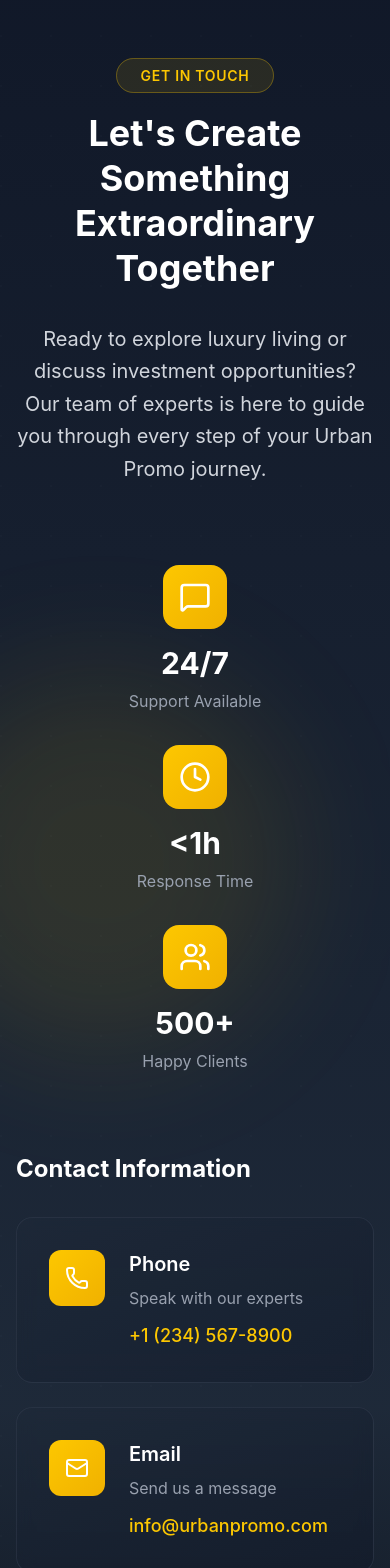
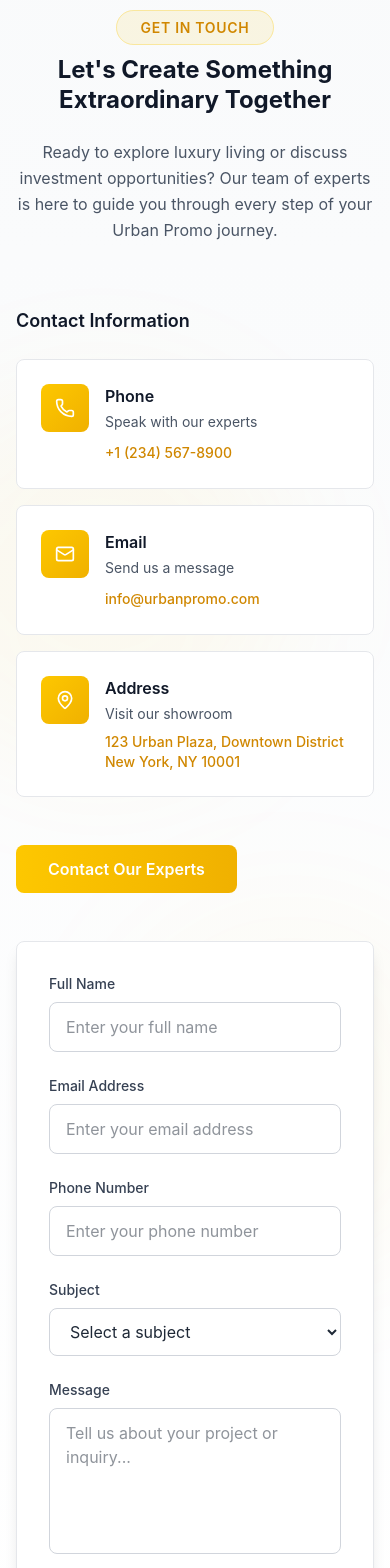
Before and after one commit to zeeeeeyd/urban-promo, a React (Vite) app: page / in a window 390 px wide. Shown: the part 8200-9768 px from the top of the page. Built offline with nearby package versions, Linux system fonts and the light colour scheme.

Commit message:
Fixed Contact Section and Scroll Indicators

```diff
--- a/src/components/Contact.tsx
+++ b/src/components/Contact.tsx
@@ -1,6 +1,6 @@
 import { useState } from 'react';
 import { useTranslation } from 'react-i18next';
-import { Mail, Phone, MapPin, Send, CheckCircle, MessageSquare, Clock, Users } from 'lucide-react';
+import { Mail, Phone, MapPin, Send, CheckCircle } from 'lucide-react';
 import ContactPopup from './ContactPopup';
 
 const Contact = () => {
@@ -38,155 +38,113 @@
     }, 3000);
   };
 
-  const stats = [
-    { icon: MessageSquare, value: '24/7', label: t('contact.stats.support') },
-    { icon: Clock, value: '<1h', label: t('contact.stats.response') },
-    { icon: Users, value: '500+', label: t('contact.stats.clients') }
-  ];
-
   return (
-    <section id="contact" className="relative py-32 bg-gradient-to-b from-gray-900 via-gray-800 to-black overflow-hidden">
-      {/* Animated Background Elements */}
+    <section id="contact" className="relative py-20 bg-gradient-to-b from-gray-50 to-white overflow-hidden">
+      {/* Background Elements */}
       <div className="absolute inset-0">
-        <div className="absolute top-1/4 right-1/4 w-96 h-96 bg-yellow-400/10 rounded-full blur-3xl animate-float"></div>
-        <div className="absolute bottom-1/4 left-1/4 w-96 h-96 bg-yellow-400/5 rounded-full blur-3xl animate-float" style={{ animationDelay: '3s' }}></div>
-
-        {/* Grid Pattern */}
-        <div className="absolute inset-0 opacity-5">
-          <div className="w-full h-full" style={{
-            backgroundImage: `radial-gradient(circle at 1px 1px, rgba(255,255,255,0.3) 1px, transparent 0)`,
-            backgroundSize: '50px 50px'
-          }}></div>
-        </div>
+        <div className="absolute top-1/4 right-1/4 w-96 h-96 bg-yellow-400/5 rounded-full blur-3xl animate-float"></div>
+        <div className="absolute bottom-1/4 left-1/4 w-96 h-96 bg-yellow-400/3 rounded-full blur-3xl animate-float" style={{ animationDelay: '3s' }}></div>
       </div>
 
-      <div className="relative max-w-7xl mx-auto px-4 sm:px-6 lg:px-8">
+      <div className="relative max-w-6xl mx-auto px-4 sm:px-6 lg:px-8">
         {/* Section Header */}
-        <div className="text-center mb-20">
-          <div className="inline-block mb-6">
-            <span className="text-yellow-400 text-sm font-semibold tracking-wider uppercase border border-yellow-400/30 px-6 py-2 backdrop-blur-sm bg-yellow-400/10 rounded-full">
+        <div className="text-center mb-16">
+          <div className="inline-block mb-4">
+            <span className="text-yellow-600 text-sm font-semibold tracking-wider uppercase border border-yellow-400/30 px-6 py-2 backdrop-blur-sm bg-yellow-400/10 rounded-full">
               {t('contact.subtitle')}
             </span>
           </div>
 
-          <h2 className="text-4xl md:text-5xl font-bold text-white mb-8 leading-tight">
+          <h2 className="text-2xl font-bold text-gray-900 mb-6 leading-tight">
             {t('contact.title')}
           </h2>
 
-          <p className="text-xl text-gray-300 max-w-3xl mx-auto leading-relaxed">
+          <p className="text-md text-gray-600 max-w-3xl mx-auto leading-relaxed">
             {t('contact.description')}
           </p>
         </div>
 
-        {/* Stats Section */}
-        <div className="grid md:grid-cols-3 gap-8 mb-20">
-          {stats.map((stat, index) => (
-            <div key={index} className="text-center group">
-              <div className="w-16 h-16 bg-gradient-to-br from-yellow-400 to-yellow-500 rounded-2xl flex items-center justify-center mx-auto mb-4 group-hover:scale-110 transition-transform duration-300">
-                <stat.icon className="w-8 h-8 text-white" />
-              </div>
-              <div className="text-3xl font-bold text-white mb-2">{stat.value}</div>
-              <div className="text-gray-400">{stat.label}</div>
-            </div>
-          ))}
-        </div>
-
-        <div className="grid lg:grid-cols-2 gap-16 items-start">
+        <div className="grid lg:grid-cols-2 gap-12 items-start">
           {/* Contact Information */}
-          <div className="space-y-8">
-            <div className="space-y-8">
-              <h3 className="text-2xl font-bold text-white mb-8">
+          <div className="space-y-6">
+            <h3 className="text-lg font-semibold text-gray-900 mb-6">
               {t('contact.info.title')}
             </h3>
 
             {/* Contact Cards */}
-              <div className="space-y-6">
-                <div className="group relative overflow-hidden bg-gradient-to-br from-gray-800/50 to-gray-900/50 backdrop-blur-sm border border-gray-700/50 hover:border-yellow-400/50 p-8 rounded-2xl transition-all duration-300 hover:transform hover:scale-105">
-                  <div className="absolute inset-0 bg-gradient-to-br from-yellow-400/5 to-transparent opacity-0 group-hover:opacity-100 transition-opacity duration-300"></div>
-
-                  <div className="relative flex items-start space-x-6">
-                    <div className="w-14 h-14 bg-gradient-to-br from-yellow-400 to-yellow-500 flex items-center justify-center group-hover:scale-110 transition-transform duration-300 rounded-xl">
-                      <Phone className="w-6 h-6 text-white" />
+            <div className="space-y-4">
+              <div className="group flex items-start space-x-4 p-6 bg-white border border-gray-200 hover:border-yellow-400/50 hover:shadow-lg transition-all duration-300 rounded-lg">
+                <div className="w-12 h-12 bg-gradient-to-br from-yellow-400 to-yellow-500 flex items-center justify-center group-hover:scale-110 transition-transform duration-300 rounded-lg">
+                  <Phone className="w-5 h-5 text-white" />
                 </div>
-                    <div className="flex-1">
-                      <h4 className="text-xl font-semibold text-white mb-2">
+                <div>
+                  <h4 className="text-md font-semibold text-gray-900 mb-1">
                     {t('contact.info.phone.title')}
                   </h4>
-                      <p className="text-gray-400 mb-3">
+                  <p className="text-gray-600 text-sm mb-2">
                     {t('contact.info.phone.description')}
                   </p>
-                      <a href="tel:+1234567890" className="text-yellow-400 hover:text-yellow-300 font-medium text-lg transition-colors duration-200">
+                  <a href="tel:+1234567890" className="text-yellow-600 hover:text-yellow-700 font-medium text-sm">
                     +1 (234) 567-8900
                   </a>
                 </div>
               </div>
+
+              <div className="group flex items-start space-x-4 p-6 bg-white border border-gray-200 hover:border-yellow-400/50 hover:shadow-lg transition-all duration-300 rounded-lg">
+                <div className="w-12 h-12 bg-gradient-to-br from-yellow-400 to-yellow-500 flex items-center justify-center group-hover:scale-110 transition-transform duration-300 rounded-lg">
+                  <Mail className="w-5 h-5 text-white" />
                 </div>
-
-                <div className="group relative overflow-hidden bg-gradient-to-br from-gray-800/50 to-gray-900/50 backdrop-blur-sm border border-gray-700/50 hover:border-yellow-400/50 p-8 rounded-2xl transition-all duration-300 hover:transform hover:scale-105">
-                  <div className="absolute inset-0 bg-gradient-to-br from-yellow-400/5 to-transparent opacity-0 group-hover:opacity-100 transition-opacity duration-300"></div>
-
-                  <div className="relative flex items-start space-x-6">
-                    <div className="w-14 h-14 bg-gradient-to-br from-yellow-400 to-yellow-500 flex items-center justify-center group-hover:scale-110 transition-transform duration-300 rounded-xl">
-                      <Mail className="w-6 h-6 text-white" />
-                    </div>
-                    <div className="flex-1">
-                      <h4 className="text-xl font-semibold text-white mb-2">
+                <div>
+                  <h4 className="text-md font-semibold text-gray-900 mb-1">
                     {t('contact.info.email.title')}
                   </h4>
-                      <p className="text-gray-400 mb-3">
+                  <p className="text-gray-600 text-sm mb-2">
                     {t('contact.info.email.description')}
                   </p>
-                      <a href="mailto:info@urbanpromo.com" className="text-yellow-400 hover:text-yellow-300 font-medium text-lg transition-colors duration-200">
+                  <a href="mailto:info@urbanpromo.com" className="text-yellow-600 hover:text-yellow-700 font-medium text-sm">
                     info@urbanpromo.com
                   </a>
                 </div>
               </div>
+
+              <div className="group flex items-start space-x-4 p-6 bg-white border border-gray-200 hover:border-yellow-400/50 hover:shadow-lg transition-all duration-300 rounded-lg">
+                <div className="w-12 h-12 bg-gradient-to-br from-yellow-400 to-yellow-500 flex items-center justify-center group-hover:scale-110 transition-transform duration-300 rounded-lg">
+                  <MapPin className="w-5 h-5 text-white" />
                 </div>
-
-                <div className="group relative overflow-hidden bg-gradient-to-br from-gray-800/50 to-gray-900/50 backdrop-blur-sm border border-gray-700/50 hover:border-yellow-400/50 p-8 rounded-2xl transition-all duration-300 hover:transform hover:scale-105">
-                  <div className="absolute inset-0 bg-gradient-to-br from-yellow-400/5 to-transparent opacity-0 group-hover:opacity-100 transition-opacity duration-300"></div>
-
-                  <div className="relative flex items-start space-x-6">
-                    <div className="w-14 h-14 bg-gradient-to-br from-yellow-400 to-yellow-500 flex items-center justify-center group-hover:scale-110 transition-transform duration-300 rounded-xl">
-                      <MapPin className="w-6 h-6 text-white" />
-                    </div>
-                    <div className="flex-1">
-                      <h4 className="text-xl font-semibold text-white mb-2">
+                <div>
+                  <h4 className="text-md font-semibold text-gray-900 mb-1">
                     {t('contact.info.address.title')}
                   </h4>
-                      <p className="text-gray-400 mb-3">
+                  <p className="text-gray-600 text-sm mb-2">
                     {t('contact.info.address.description')}
                   </p>
-                      <p className="text-yellow-400 font-medium text-lg">
+                  <p className="text-yellow-600 font-medium text-sm">
                     123 Urban Plaza, Downtown District<br />
                     New York, NY 10001
                   </p>
                 </div>
               </div>
             </div>
-              </div>
 
-              {/* Quick Contact Button */}
-              <div className="pt-8">
+            {/* Contact Our Experts Button */}
+            <div className="pt-6">
               <button
                 onClick={() => setIsContactPopupOpen(true)}
-                  className="w-full group relative overflow-hidden bg-gradient-to-r from-yellow-400 to-yellow-500 hover:from-yellow-500 hover:to-yellow-600 text-black px-8 py-6 font-bold text-lg transition-all duration-300 hover:scale-105 hover:shadow-2xl hover:shadow-yellow-400/25 rounded-2xl"
+                className="group flex items-center space-x-3 bg-gradient-to-r from-yellow-400 to-yellow-500 text-white px-8 py-3 font-semibold transition-all duration-300 hover:shadow-xl hover:shadow-yellow-400/25 hover:scale-105 rounded-lg"
               >
-                  <span className="relative z-10">{t('contact.quickContact')}</span>
-                  <div className="absolute inset-0 bg-gradient-to-r from-yellow-300 to-yellow-400 opacity-0 group-hover:opacity-100 transition-opacity duration-300"></div>
+                <span>{t('faq.cta.button')}</span>
               </button>
-              </div>
             </div>
           </div>
 
           {/* Contact Form */}
           <div className="relative">
-            <div className="bg-gradient-to-br from-gray-800/50 to-gray-900/50 backdrop-blur-sm border border-gray-700/50 p-8 shadow-2xl rounded-2xl">
+            <div className="bg-white p-8 border border-gray-200 shadow-lg rounded-lg">
               {!isSubmitted ? (
                 <form onSubmit={handleSubmit} className="space-y-6">
                   <div className="grid md:grid-cols-2 gap-6">
                     <div>
-                      <label htmlFor="name" className="block text-sm font-medium text-gray-300 mb-2">
+                      <label htmlFor="name" className="block text-sm font-medium text-gray-700 mb-2">
                         {t('contact.form.name')}
                       </label>
                       <input
@@ -196,12 +154,12 @@
                         value={formData.name}
                         onChange={handleInputChange}
                         required
-                        className="w-full px-4 py-3 bg-gray-700/50 border border-gray-600 focus:border-yellow-400 focus:ring-2 focus:ring-yellow-400/20 text-white placeholder-gray-400 transition-all duration-200 rounded-lg"
+                        className="w-full px-4 py-3 border border-gray-300 focus:border-yellow-400 focus:ring-2 focus:ring-yellow-400/20 transition-all duration-200 rounded-lg"
                         placeholder={t('contact.form.namePlaceholder')}
                       />
                     </div>
                     <div>
-                      <label htmlFor="email" className="block text-sm font-medium text-gray-300 mb-2">
+                      <label htmlFor="email" className="block text-sm font-medium text-gray-700 mb-2">
                         {t('contact.form.email')}
                       </label>
                       <input
@@ -211,7 +169,7 @@
                         value={formData.email}
                         onChange={handleInputChange}
                         required
-                        className="w-full px-4 py-3 bg-gray-700/50 border border-gray-600 focus:border-yellow-400 focus:ring-2 focus:ring-yellow-400/20 text-white placeholder-gray-400 transition-all duration-200 rounded-lg"
+                        className="w-full px-4 py-3 border border-gray-300 focus:border-yellow-400 focus:ring-2 focus:ring-yellow-400/20 transition-all duration-200 rounded-lg"
                         placeholder={t('contact.form.emailPlaceholder')}
                       />
                     </div>
@@ -219,7 +177,7 @@
 
                   <div className="grid md:grid-cols-2 gap-6">
                     <div>
-                      <label htmlFor="phone" className="block text-sm font-medium text-gray-300 mb-2">
+                      <label htmlFor="phone" className="block text-sm font-medium text-gray-700 mb-2">
                         {t('contact.form.phone')}
                       </label>
                       <input
@@ -228,12 +186,12 @@
                         name="phone"
                         value={formData.phone}
                         onChange={handleInputChange}
-                        className="w-full px-4 py-3 bg-gray-700/50 border border-gray-600 focus:border-yellow-400 focus:ring-2 focus:ring-yellow-400/20 text-white placeholder-gray-400 transition-all duration-200 rounded-lg"
+                        className="w-full px-4 py-3 border border-gray-300 focus:border-yellow-400 focus:ring-2 focus:ring-yellow-400/20 transition-all duration-200 rounded-lg"
                         placeholder={t('contact.form.phonePlaceholder')}
                       />
                     </div>
                     <div>
-                      <label htmlFor="subject" className="block text-sm font-medium text-gray-300 mb-2">
+                      <label htmlFor="subject" className="block text-sm font-medium text-gray-700 mb-2">
                         {t('contact.form.subject')}
                       </label>
                       <select
@@ -242,7 +200,7 @@
                         value={formData.subject}
                         onChange={handleInputChange}
                         required
-                        className="w-full px-4 py-3 bg-gray-700/50 border border-gray-600 focus:border-yellow-400 focus:ring-2 focus:ring-yellow-400/20 text-white transition-all duration-200 rounded-lg"
+                        className="w-full px-4 py-3 border border-gray-300 focus:border-yellow-400 focus:ring-2 focus:ring-yellow-400/20 transition-all duration-200 rounded-lg"
                       >
                         <option value="">{t('contact.form.subjectPlaceholder')}</option>
                         <option value="general">{t('contact.form.subjects.general')}</option>
@@ -254,7 +212,7 @@
                   </div>
 
                   <div>
-                    <label htmlFor="message" className="block text-sm font-medium text-gray-300 mb-2">
+                    <label htmlFor="message" className="block text-sm font-medium text-gray-700 mb-2">
                       {t('contact.form.message')}
                     </label>
                     <textarea
@@ -264,14 +222,14 @@
                       onChange={handleInputChange}
                       required
                       rows={5}
-                      className="w-full px-4 py-3 bg-gray-700/50 border border-gray-600 focus:border-yellow-400 focus:ring-2 focus:ring-yellow-400/20 text-white placeholder-gray-400 transition-all duration-200 rounded-lg resize-none"
+                      className="w-full px-4 py-3 border border-gray-300 focus:border-yellow-400 focus:ring-2 focus:ring-yellow-400/20 transition-all duration-200 rounded-lg resize-none"
                       placeholder={t('contact.form.messagePlaceholder')}
                     ></textarea>
                   </div>
 
                   <button
                     type="submit"
-                    className="w-full group flex items-center justify-center space-x-3 bg-gradient-to-r from-yellow-400 to-yellow-500 hover:from-yellow-500 hover:to-yellow-600 text-black px-8 py-4 font-semibold transition-all duration-300 hover:shadow-2xl hover:shadow-yellow-400/25 hover:scale-105 rounded-lg"
+                    className="w-full group flex items-center justify-center space-x-3 bg-gradient-to-r from-yellow-400 to-yellow-500 text-white px-8 py-4 font-semibold transition-all duration-300 hover:shadow-xl hover:shadow-yellow-400/25 hover:scale-105 rounded-lg"
                   >
                     <span>{t('contact.form.submit')}</span>
                     <Send className="w-5 h-5 transition-transform duration-300 group-hover:translate-x-1" />
@@ -279,13 +237,13 @@
                 </form>
               ) : (
                 <div className="text-center py-12">
-                  <div className="w-16 h-16 bg-green-500/20 flex items-center justify-center mx-auto mb-6 rounded-full">
-                    <CheckCircle className="w-8 h-8 text-green-400" />
+                  <div className="w-16 h-16 bg-green-100 flex items-center justify-center mx-auto mb-6 rounded-full">
+                    <CheckCircle className="w-8 h-8 text-green-600" />
                   </div>
-                  <h3 className="text-xl font-bold text-white mb-4">
+                  <h3 className="text-xl font-bold text-gray-900 mb-4">
                     {t('contact.success.title')}
                   </h3>
-                  <p className="text-gray-300">
+                  <p className="text-gray-600">
                     {t('contact.success.message')}
                   </p>
                 </div>
--- a/src/i18n/locales/en.json
+++ b/src/i18n/locales/en.json
@@ -1,6 +1,5 @@
 {
   "nav": {
-    "home": "Home",
     "about": "About",
     "projects": "Projects",
     "showcase": "Showcase",
@@ -156,12 +155,6 @@
     "subtitle": "Get In Touch",
     "title": "Let's Create Something Extraordinary Together",
     "description": "Ready to explore luxury living or discuss investment opportunities? Our team of experts is here to guide you through every step of your Urban Promo journey.",
-    "quickContact": "Quick Contact Options",
-    "stats": {
-      "support": "Support Available",
-      "response": "Response Time",
-      "clients": "Happy Clients"
-    },
     "info": {
       "title": "Contact Information",
       "phone": {
```
Also changed, not shown: src/components/ContactPopup.tsx (+23 -29 lines), src/components/ScrollIndicator.tsx (+14 -10 lines). Lines whose indentation alone changed are shown as unchanged.
